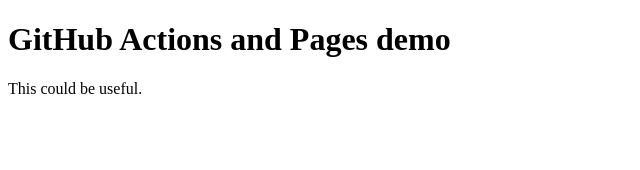
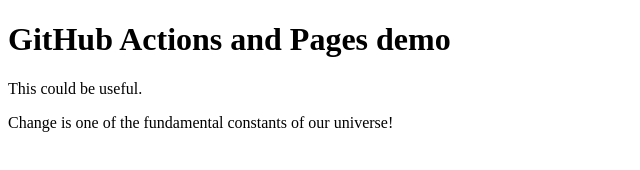
Before and after one commit to thilo20/github-actions, a plain HTML site: page index.html in a window 1280 px wide. Shown: the whole page, without its empty margins (0-640 px from the left). Drawn offline with Linux system fonts and the light colour scheme.

Commit message:
Add paragraph
Added a new paragraph about change in the universe.

```diff
--- a/index.html
+++ b/index.html
@@ -9,6 +9,8 @@
 <body>
     <h1>GitHub Actions and Pages demo</h1>
     <p>This could be useful.</p>
+
+    Change is one of the fundamental constants of our universe!
 </body>
 
 </html>
```
